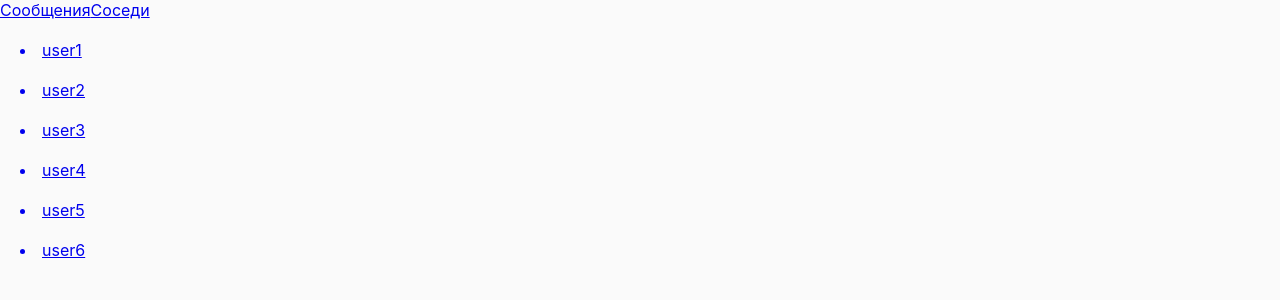
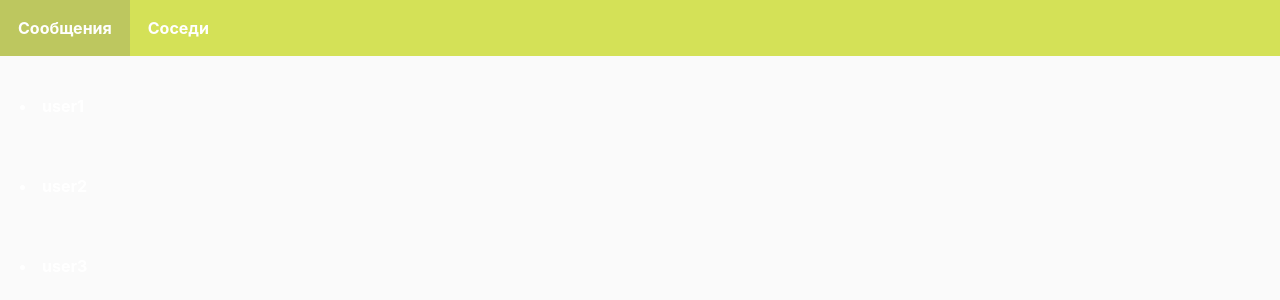
Before and after one commit to ALPOFF/moi-dvor, a React (Create React App) app: page /neighbors in a window 1280 px wide. Shown: the top 300 px of the page. Built offline with nearby package versions, Linux system fonts and the light colour scheme.

Commit message:
Add Header styles

```diff
--- a/src/components/Channel/Channel.jsx
+++ b/src/components/Channel/Channel.jsx
@@ -19,7 +19,7 @@ const Channel = () => {
             <h4>Channels</h4>
             <List style={{ width: '300px' }}>
 
-                {chnlist.map(c => <NavLink className="nav-item" to={"/messages/dialogs/" + c.ch_id}>
+                {chnlist.map(c => <NavLink  to={"/messages/dialogs/" + c.ch_id}>
                     <ListItem className="menu-item">
                         <ListItemContent>{c.ch_title}</ListItemContent>
                     </ListItem>
@@ -27,25 +27,7 @@ const Channel = () => {
                 }
 
             </List>
-            {/* <ol>
-                {chnlist.map(c => <NavLink to={"/messages/dialogs/" + c.ch_id}>
-                    <li style={{ margin: '20px' }}>{c.ch_title}</li>
-                </NavLink>)}
-            </ol> */}
-            {/*
-            <Card shadow={0} style={{ width: '512px', margin: 'auto' }}>
-                <CardTitle style={{ color: '#fff', height: '176px', background: 'url(http://www.getmdl.io/assets/demos/welcome_card.jpg) center / cover' }}>Welcome</CardTitle>
-                <CardText>
-                    Lorem ipsum dolor sit amet, consectetur adipiscing elit.
-                    Mauris sagittis pellentesque lacus eleifend lacinia...
-            </CardText>
-                <CardActions border>
-                    <Button colored>Get Started</Button>
-                </CardActions>
-                <CardMenu style={{ color: '#fff' }}>
-                    <IconButton name="share" />
-                </CardMenu>
-            </Card> */}
+
 
 
 
--- a/src/components/Channel/Channel.scss
+++ b/src/components/Channel/Channel.scss
@@ -2,16 +2,3 @@
     background-color: #f2f2f2;
     border-right: #eeeeee 1px solid;
 }
-
-.menu-item {
-    margin: 10px 0;
-}
-
-.menu-item:hover {
-    background-color: #eeeeee;
-}
-
-.nav-item{
-    text-decoration: none;
-    width: 100%;
-}
--- a/src/components/Channel/ChannelDialogs/ChannelDialogs.jsx
+++ b/src/components/Channel/ChannelDialogs/ChannelDialogs.jsx
@@ -1,5 +1,6 @@
 import React from "react";
 import {NavLink} from "react-router-dom";
+
 
 let chndlg = [
     {chndlg_title: 'cd11111', chndlg_id: 0},
--- a/src/components/Header/Header.jsx
+++ b/src/components/Header/Header.jsx
@@ -5,11 +5,11 @@ import {NavLink} from "react-router-dom";
 const Header = () => {
     return (
         <div className="header">
-            <NavLink to="/messages">
+            <NavLink className="nav-item" to="/messages">
                 <div>Сообщения</div>
             </NavLink>
 
-            <NavLink to="/neighbors">
+            <NavLink class="nav-item" to="/neighbors">
                 <div>Соседи</div>
             </NavLink>
         </div>
--- a/src/components/Header/Header.scss
+++ b/src/components/Header/Header.scss
@@ -1,3 +1,5 @@
 .header {
-    display: flex
+    display: flex;
+    background-color: #D4E157;
+    height: 100%;
 }
--- a/src/components/Neighbors/NeighborsContainer.jsx
+++ b/src/components/Neighbors/NeighborsContainer.jsx
@@ -12,7 +12,7 @@ const NeighborsContainer = () => {
     ]
     return (
         <div>
-            {users.map(c => <NavLink to={"/neighbors/profile/" + c.userId}>
+            {users.map(c => <NavLink className="nav-item" to={"/neighbors/profile/" + c.userId}>
                 <li style={{margin: '20px'}}>{c.userName}</li>
             </NavLink>)}
         </div>
--- a/src/index.scss
+++ b/src/index.scss
@@ -27,5 +27,12 @@ code {
 
 .nav-item{
   text-decoration: none;
-  width: 100%;
+  padding: 18px;
+  color: white;
+  font-weight: bold;
+  font-size: 16px;
 }
+
+.nav-item:hover {
+  background-color: rgb(189, 199, 95);
+}
```
